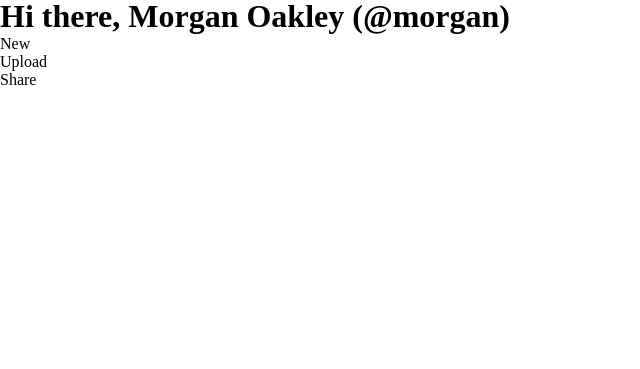
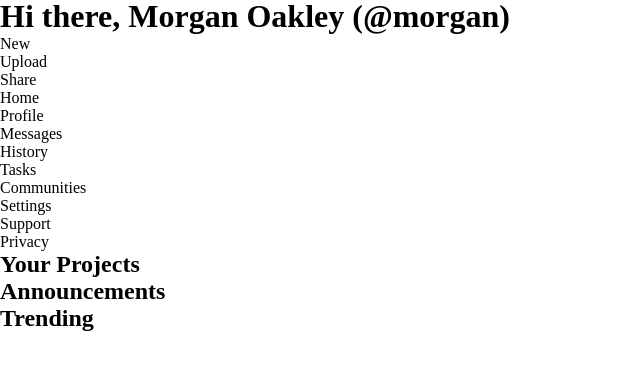
Before and after one commit to angusgee/admin-dash, a plain HTML site: page index.html in a window 1280 px wide. Shown: the part 93-462 px from the top of the page, without its empty margins (0-640 px from the left). Drawn offline with Linux system fonts and the light colour scheme.

Commit message:
add markup for nav and main

```diff
--- a/index.html
+++ b/index.html
@@ -9,7 +9,7 @@
 </head>
 
 <body>
-    <div class="header">
+    <header class="header">
         <div class="search-container">
             <img src="" alt="Magnifying glass search icon" class="search-icon">
             <input type="text" class="search-bar">
@@ -34,7 +34,45 @@
                 <li>Share</li>
             </ul>
         </div>
-    </div>
+    </header>
+    <nav>
+        <div class="nav-items">
+            <div class="nav-dashboard-logo"></div>
+            <ul class="nav-main-list">
+                <li>Home</li>
+                <li>Profile</li>
+                <li>Messages</li>
+                <li>History</li>
+                <li>Tasks</li>
+                <li>Communities</li>
+            </ul>
+            <ul class="nav-secondary-list">
+                <li>Settings</li>
+                <li>Support</li>
+                <li>Privacy</li>
+            </ul>
+        </div>
+    </nav>
+    <main>
+        <section class="article-container">
+            <h2>Your Projects</h1>
+                <article></article>
+                <article></article>
+                <article></article>
+                <article></article>
+                <article></article>
+                <article></article>
+        </section>
+        <aside>
+            <div class="announcements">
+                <h2>Announcements</h2>
+            </div>
+            <div class="trending">
+                <h2>Trending</h2>
+            </div>
+        </aside>
+
+    </main>
 
 </body>
 
```
